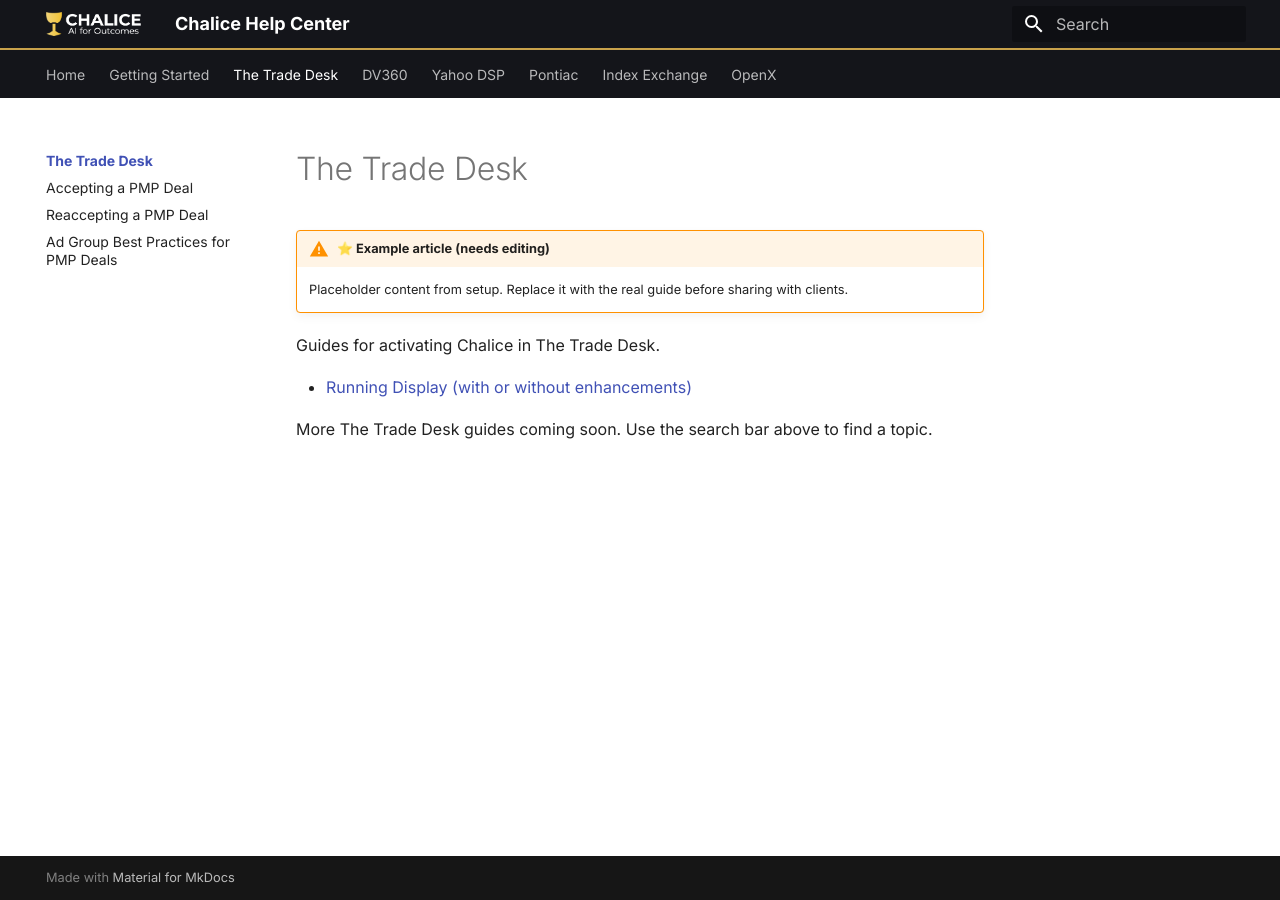
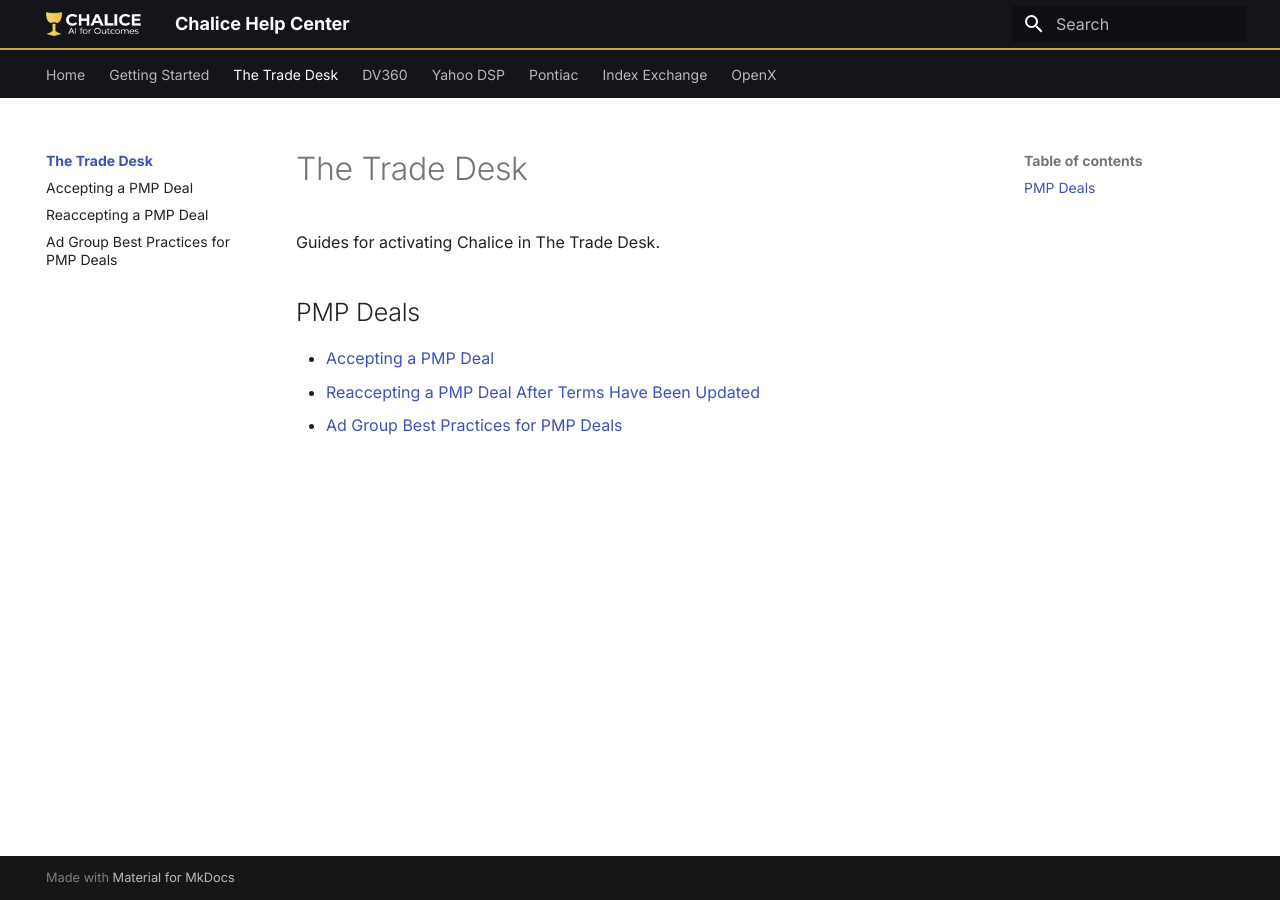
Before and after one commit to Rudy-chalice/chalice-help, an MkDocs documentation site: the page built from docs/the-trade-desk/index.md, in a window 1280 px wide. Built offline with MkDocs 1.6.1 and Material for MkDocs 9.7.7, drawn with Linux system fonts in a browser that asks for light colours.

Commit message:
Update index.md

```diff
--- a/docs/the-trade-desk/index.md
+++ b/docs/the-trade-desk/index.md
@@ -1,10 +1,9 @@
 # The Trade Desk
-
-!!! warning "⭐ Example article (needs editing)"
-    Placeholder content from setup. Replace it with the real guide before sharing with clients.
 
 Guides for activating Chalice in The Trade Desk.
 
-- [Running Display (with or without enhancements)](../getting-started/running-display.md)
+## PMP Deals
 
-More The Trade Desk guides coming soon. Use the search bar above to find a topic.
+- [Accepting a PMP Deal](accepting-a-pmp-deal.md)
+- [Reaccepting a PMP Deal After Terms Have Been Updated](reaccepting-a-pmp-deal.md)
+- [Ad Group Best Practices for PMP Deals](ad-group-best-practices-pmp.md)
```
